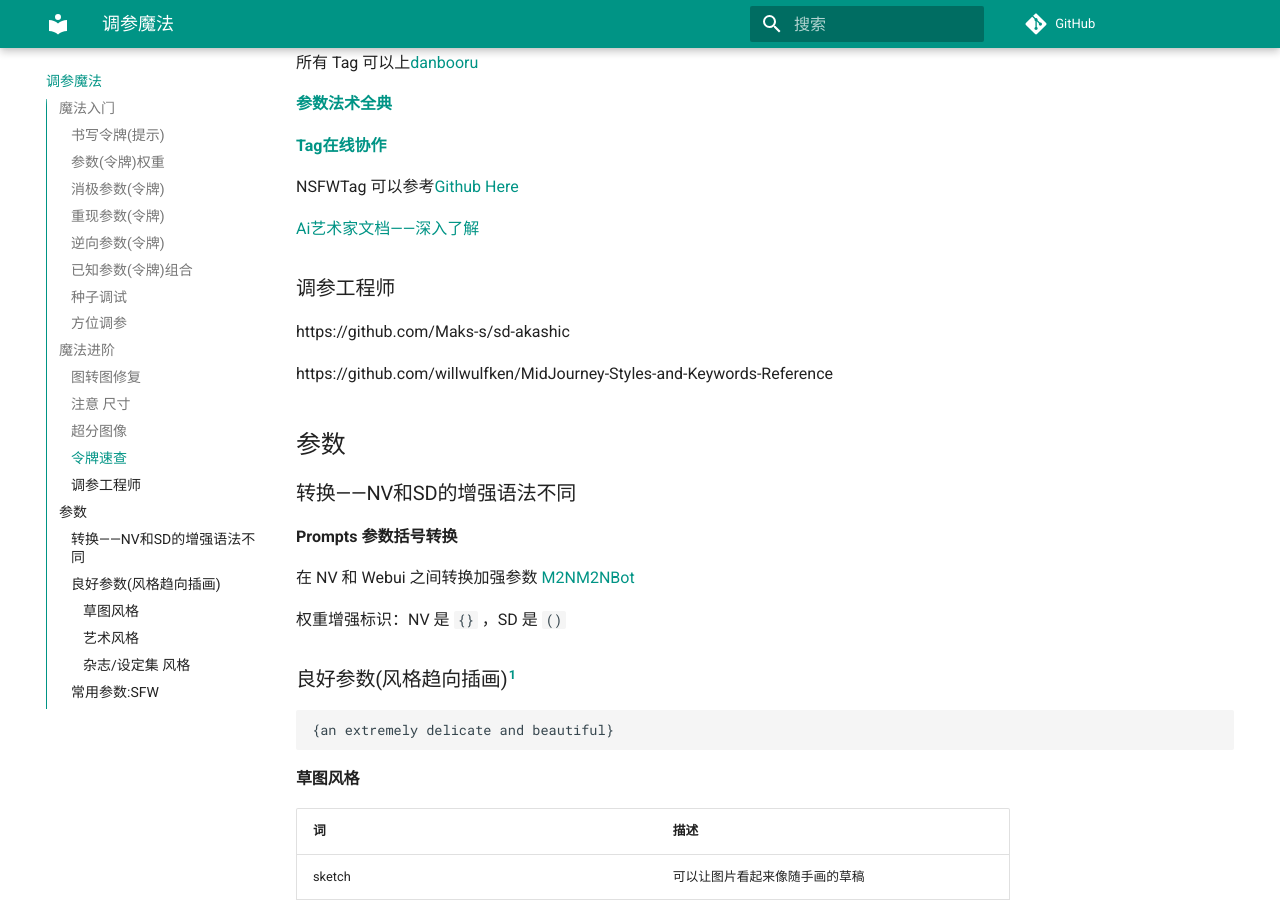
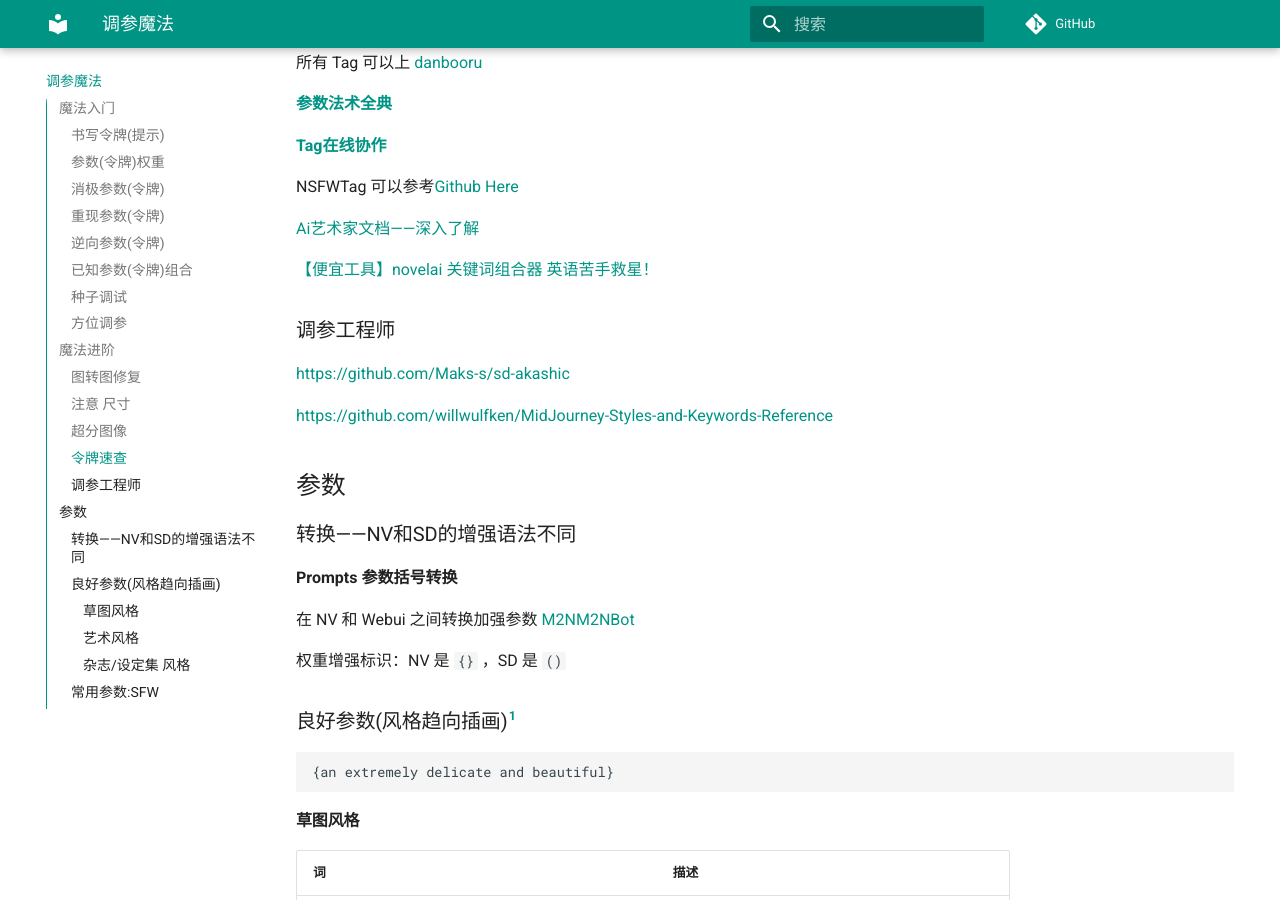
Before and after one commit to sudoskys/StableDiffusionBook, an MkDocs documentation site: the page built from docs/mofa.md, in a window 1280 px wide and 900 px high, scrolled down 3415 px. Built offline with MkDocs 1.6.1 and Material for MkDocs 9.7.7, drawn with Linux system fonts in a browser that asks for light colours; comment, search, counter and statistics services are not loaded.

Commit message:
add: 令牌组合器

```diff
--- a/docs/mofa.md
+++ b/docs/mofa.md
@@ -135,7 +135,7 @@
 ### 令牌速查
 
 
-所有 Tag 可以上[danbooru](https://gelbooru.com/index.php?page=tags&s=list)
+所有 Tag 可以上 [danbooru](https://gelbooru.com/index.php?page=tags&s=list)
 
 **[参数法术全典](https://docs.google.com/spreadsheets/d/e/2PACX-1vRa2HjzocajlsPLH1e5QsJumnEShfooDdeHqcAuxjPKBIVVTHbOYWASAQyfmrQhUtoZAKPri2s_tGxx/pubhtml#)**
 
@@ -145,11 +145,13 @@
 
 [Ai艺术家文档——深入了解](https://docs.google.com/spreadsheets/d/1SRqJ7F_6yHVSOeCi3U82aA448TqEGrUlRrLLZ51abLg/htmlview#)
 
+[【便宜工具】novelai 关键词组合器 英语苦手救星！](https://www.bilibili.com/read/cv19023021)
+
 ### 调参工程师
 
-https://github.com/Maks-s/sd-akashic
+[https://github.com/Maks-s/sd-akashic](https://github.com/Maks-s/sd-akashic)
 
-https://github.com/willwulfken/MidJourney-Styles-and-Keywords-Reference
+[https://github.com/willwulfken/MidJourney-Styles-and-Keywords-Reference](https://github.com/willwulfken/MidJourney-Styles-and-Keywords-Reference)
 
 
 ## 参数
```
